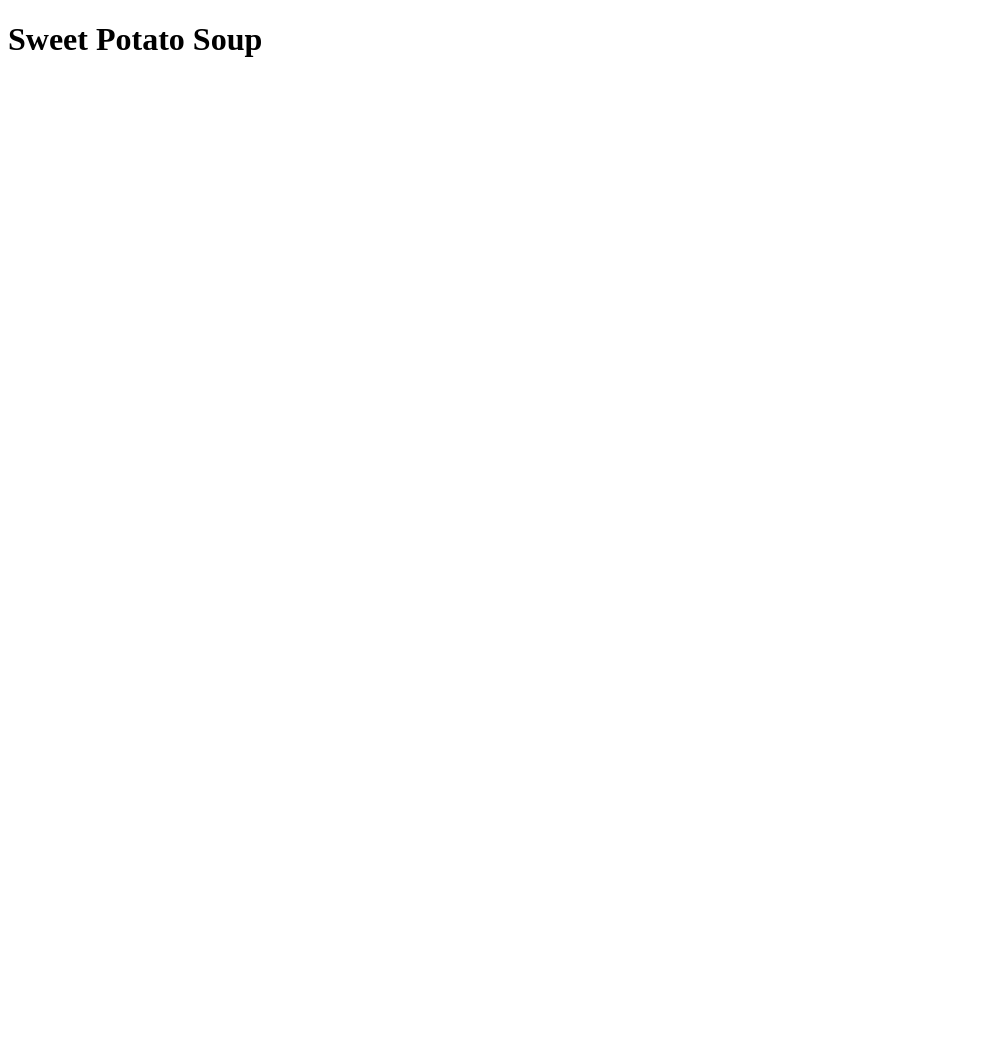
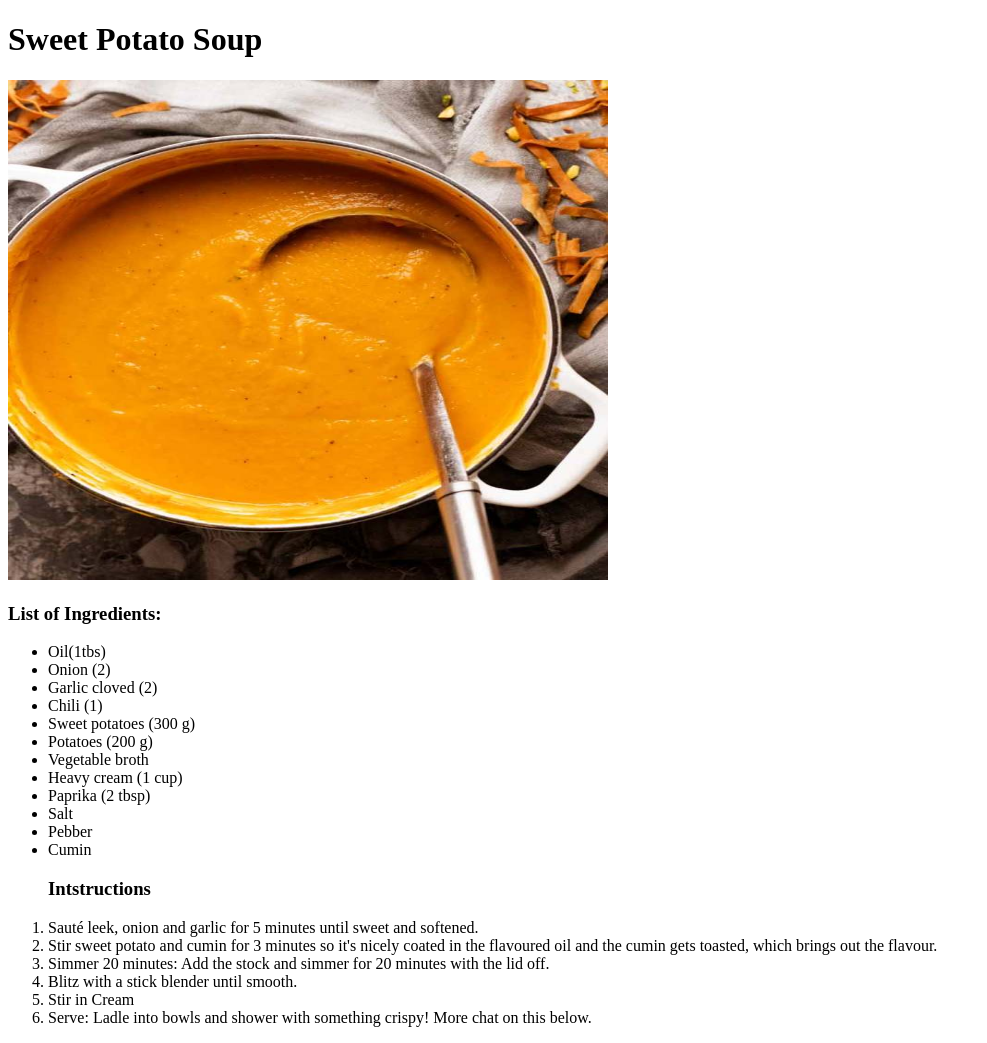
Before and after one commit to MR1092/odin-recipes, a plain HTML site: page recipes/sweetpotato_soup.html in a window 1280 px wide. Shown: the whole page, without its empty margins (0-987 px from the left). Before the commit the page ends 800 px from the top, so only its background shows below. Drawn offline with Linux system fonts and the light colour scheme.

Commit message:
sweet potato done

```diff
--- a/recipes/sweetpotato_soup.html
+++ b/recipes/sweetpotato_soup.html
@@ -7,5 +7,32 @@
 </head>
 <body>
     <h1>Sweet Potato Soup</h1>
+    <img src="Sweet-Potato-Soup_2.jpg" height="500" width="600" alt="A picture of Sweet potato soup in a big pot.">
+    <h3>List of Ingredients:</h3>
+
+    <ul>
+        <li>Oil(1tbs)</li>
+        <li>Onion (2)</li>
+        <li>Garlic cloved (2)</li>
+        <li>Chili (1)</li>
+        <li>Sweet potatoes (300 g)</li>
+        <li>Potatoes (200 g)</li>
+        <li>Vegetable broth</li>
+        <li>Heavy cream (1 cup)</li>
+        <li>Paprika (2 tbsp)</li>
+        <li>Salt</li>
+        <li>Pebber</li>
+        <li>Cumin</li>
+    </ul>
+
+    <ol>
+        <h3>Intstructions</h3>
+        <li>Sauté leek, onion and garlic for 5 minutes until sweet and softened.</li>
+        <li>Stir sweet potato and cumin for 3 minutes so it's nicely coated in the flavoured oil and the cumin gets toasted, which brings out the flavour.</li>
+        <li>Simmer 20 minutes: Add the stock and simmer for 20 minutes with the lid off.</li>
+        <li>Blitz with a stick blender until smooth.</li>
+        <li>Stir in Cream</li>
+        <li>Serve: Ladle into bowls and shower with something crispy! More chat on this below.</li>
+    </ol>
 </body>
 </html>
```
Also changed, not shown: index.html (+3 -3 lines), recipe_images/butter-chicken-recipe.jpg (deleted), recipe_images/pad_thai.jpg (deleted), recipes/Sweet-Potato-Soup_2.jpg (added).
